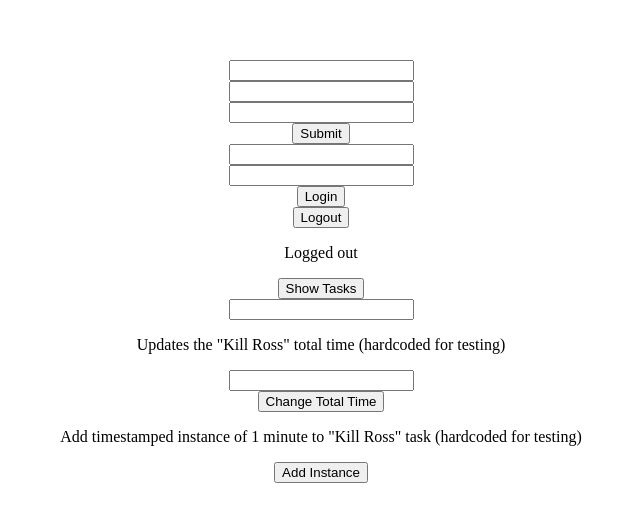
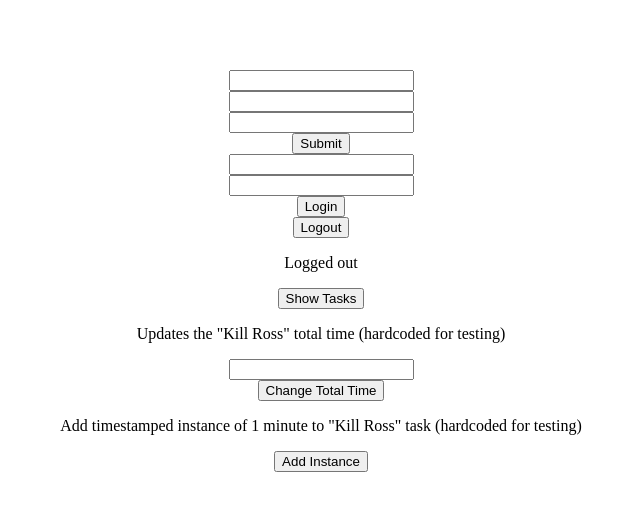
Before and after one commit to mclarework/TaskManagerTest, a React (Create React App) app: page / in a window 1280 px wide. Shown: the part 129-650 px from the top of the page, without its empty margins (319-959 px from the left). Built offline with nearby package versions, Linux system fonts and the light colour scheme.

Commit message:
back to working

```diff
--- a/src/App.js
+++ b/src/App.js
@@ -122,7 +122,7 @@ class App extends Component {
     }
   };
 
-  //shows all the logged in users (the token in local storage) in the console
+  //shows all the logged in user tasks (the token in local storage) in the console
   showTasks = e => {
     const tempHeader = new Headers();
     const headerToken = localStorage.token;
@@ -146,6 +146,7 @@ class App extends Component {
     let databody = {
       totalTime: this.state.totalTime
     };
+    console.log(databody)
     fetch("http://localhost:3010/tasks/total/5e788cd1cd51874318e72ba3", {
       headers: tempHeader,
       method: "PATCH",
@@ -210,9 +211,6 @@ class App extends Component {
           <button onClick={this.showTasks}>Show Tasks</button>
         </div>
         <div>
-          <input></input>
-        </div>
-        <div>
           <p>Updates the "Kill Ross" total time (hardcoded for testing)</p>
         </div>
         <div>
```
